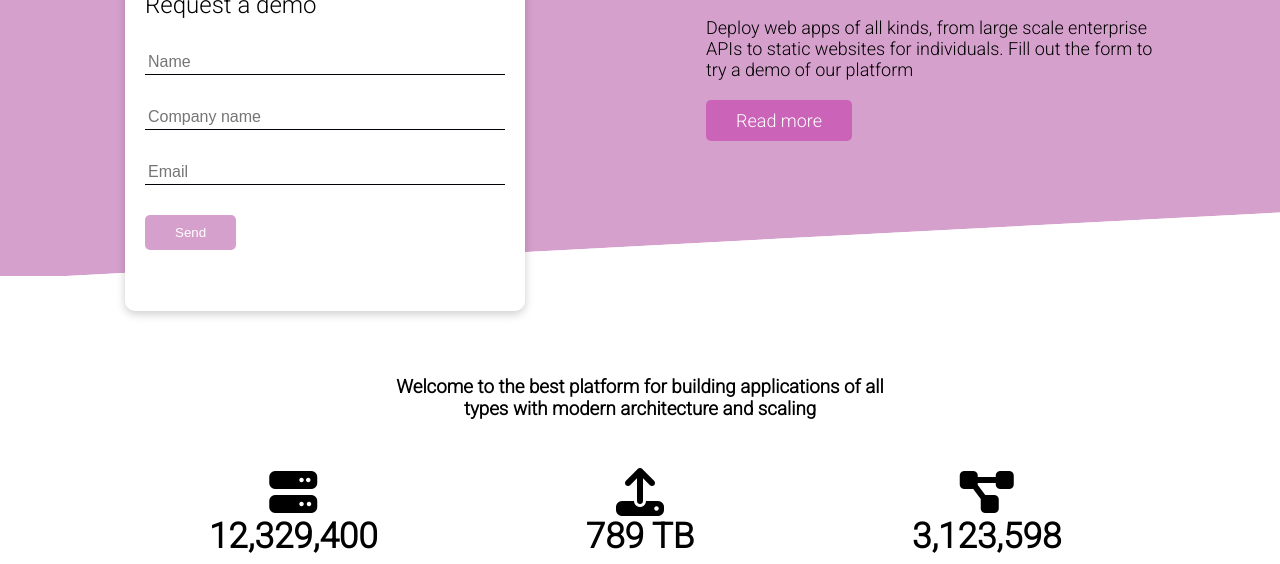
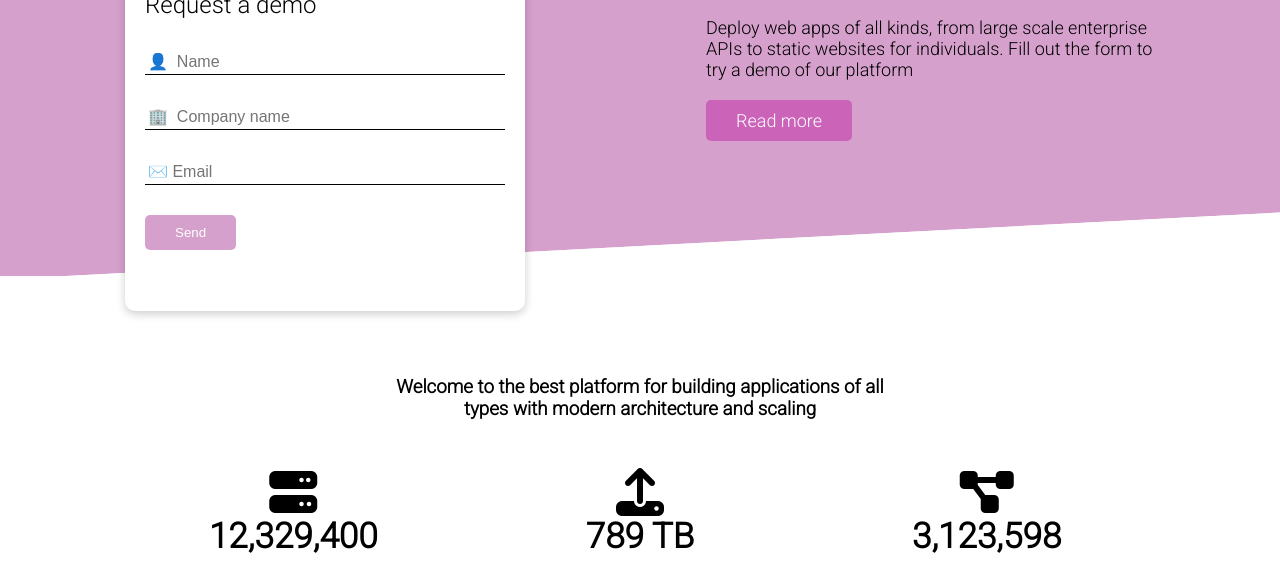
Before and after one commit to lab-brussels-1/loruki-group-4, a website: page index.html in a window 1280 px wide. Shown: the part 224-788 px from the top of the page. Drawn offline with Linux system fonts and the light colour scheme.

Commit message:
adding icons to the form

```diff
--- a/index.html
+++ b/index.html
@@ -36,18 +36,23 @@
           <h2>Request a demo</h2>
           <form>
             <div class="form-control">
-              <input type="text" name="name" placeholder="Name" required />
+              <input type="text" name="name" placeholder="👤  Name" required />
             </div>
             <div class="form-control">
               <input
                 type="text"
                 name="name"
-                placeholder="Company name"
+                placeholder="🏢  Company name"
                 required
               />
             </div>
             <div class="form-control">
-              <input type="email" name="email" placeholder="Email" required />
+              <input
+                type="email"
+                name="email"
+                placeholder="✉️ Email"
+                required
+              />
             </div>
             <button type="submit" value="Send" class="btn btn-primary">
               Send
```
Also changed, not shown: .cspell.json.
